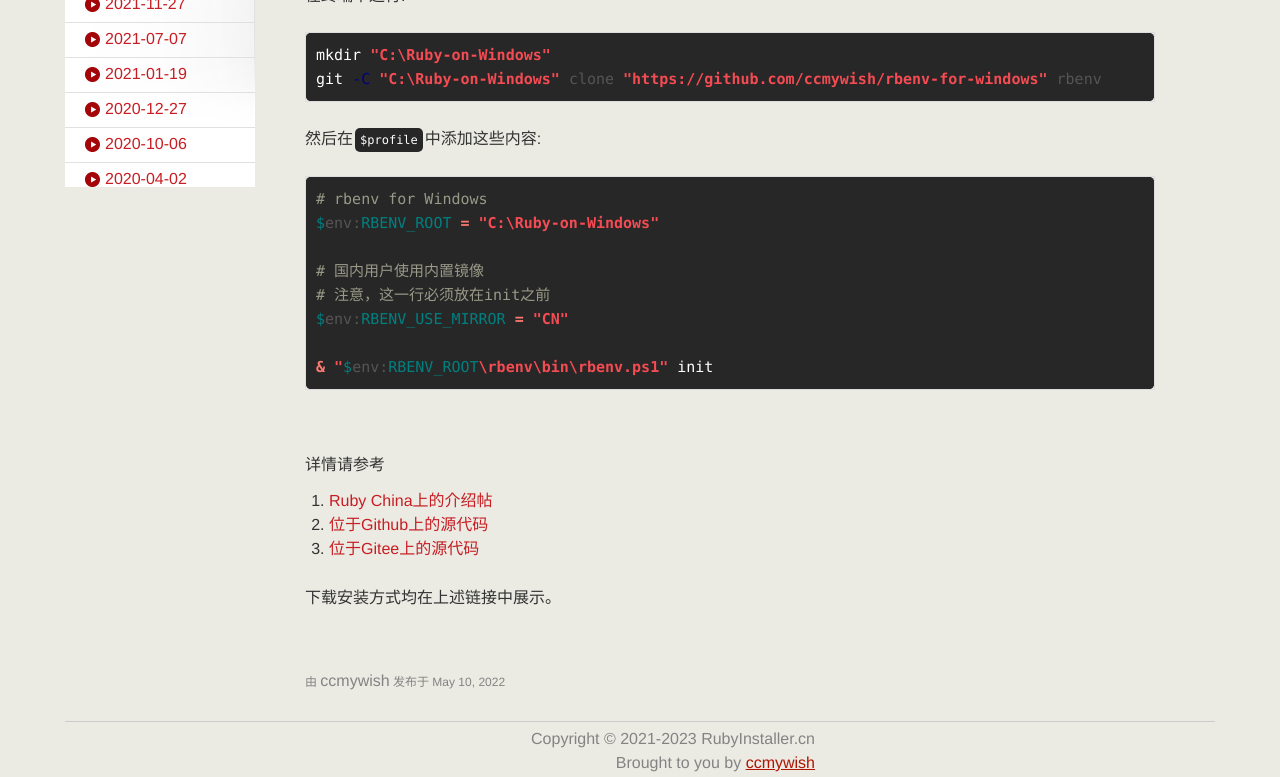
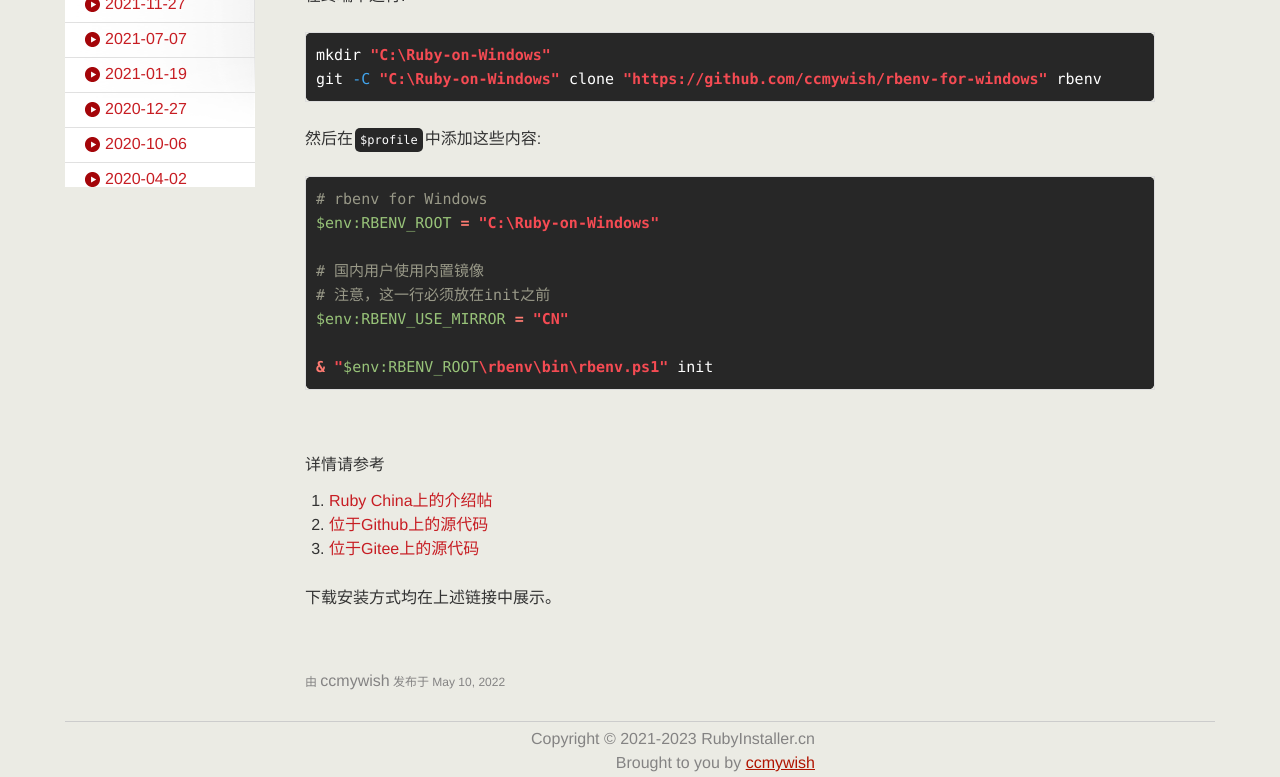
Before and after one commit to ccmywish/RubyInstaller.cn, a Jekyll site: the page built from news/_posts/2022-05-10-rbenv-for-windows.md, in a window 1280 px wide. Shown: the part 320-1097 px from the top of the page. Built offline with Jekyll 4.4.1, drawn with Linux system fonts in a browser that asks for light colours.

Commit message:
Supplement more colors in posts' code block

```diff
--- a/styles/pygment.css
+++ b/styles/pygment.css
@@ -96,9 +96,37 @@
   */
  .highlight .nf { color: #afa8ff;}
 
+ /*
+ 命令行选项 -C等，更换颜色
+ .highlight .nt { color: navy; }
+ */
+  .highlight .nt { color: #41a5ee; }
+
+ /*
+ 命令行子命令，注意，这个nx在原本的pygment.css中压根没有，是我现在添加的
+ */
+ .highlight .nx { color: white; }
+
+ /*
+ $env:RBENV_ROOT 的 'env'，应该是namespace吧，更换颜色
  .highlight .nn { color: #555555; }
- .highlight .nt { color: navy; }
+ */
+ .highlight .nn { color: #98c379; }
+
+ /*
+ $env:RBENV_ROOT 的 'RBENV_ROOT'，应该是namespace下的variable吧，更换颜色
  .highlight .nv { color: teal; }
+ */
+ .highlight .nv { color: #98c379; }
+
+ /*
+ $env:RBENV_ROOT 的 ':'冒号，注意，这个p在原本的pygment.css中压根没有，是我现在添加的
+ .highlight .p { color: teal; }
+ */
+ .highlight .p { color: #98c379; }
+
+
+
  .highlight .ow { font-weight: bold; }
  .highlight .w { color: #bbbbbb; }
  .highlight .mf { color: #009999; }
```
